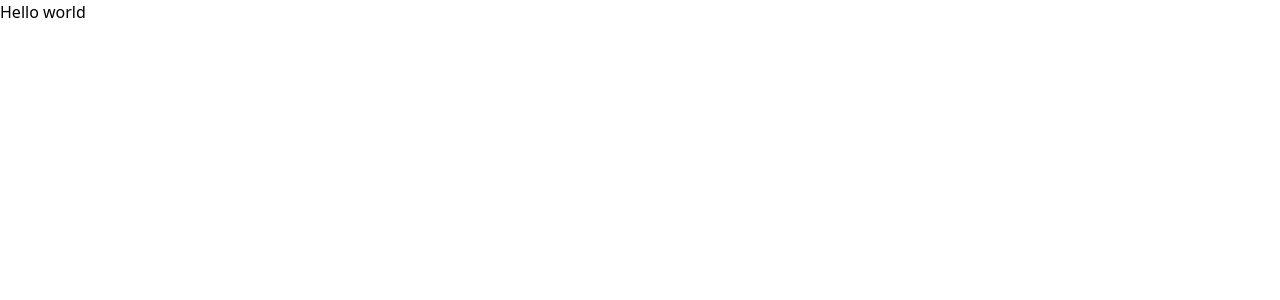
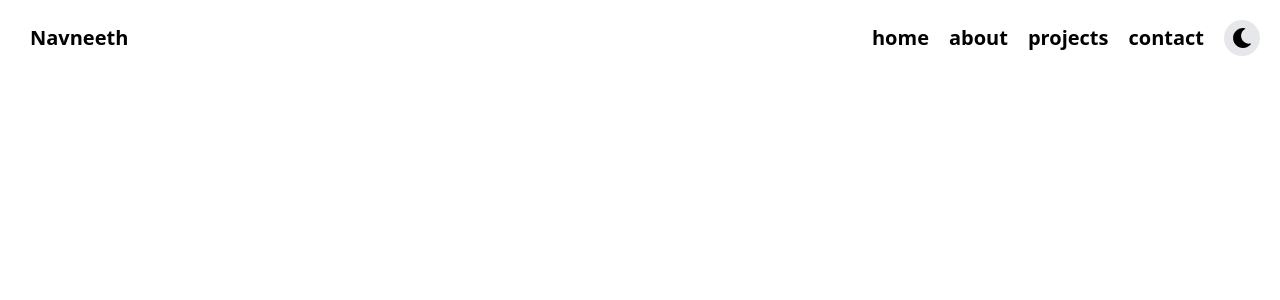
Before and after one commit to HyprerNova/Fort, a Next.js app: page / in a window 1280 px wide. Shown: the top 300 px of the page. Built offline with nearby package versions, Linux system fonts and the light colour scheme.

Commit message:
NavBar completed

```diff
--- a/app/layout.js
+++ b/app/layout.js
@@ -1,28 +1,11 @@
-import { Geist, Geist_Mono } from "next/font/google";
 import "./globals.css";
-
-const geistSans = Geist({
-  variable: "--font-geist-sans",
-  subsets: ["latin"],
-});
-
-const geistMono = Geist_Mono({
-  variable: "--font-geist-mono",
-  subsets: ["latin"],
-});
-
-export const metadata = {
-  title: "Create Next App",
-  description: "Generated by create next app",
-};
+import { ThemeProvider } from "../components/ThemeContext";
 
 export default function RootLayout({ children }) {
   return (
     <html lang="en">
-      <body
-        className={`${geistSans.variable} ${geistMono.variable} antialiased`}
-      >
-        {children}
+      <body>
+        <ThemeProvider>{children}</ThemeProvider>
       </body>
     </html>
   );
--- a/app/page.js
+++ b/app/page.js
@@ -1,7 +1,9 @@
-import Image from "next/image";
+import Navbar from "@/components/NavBar";
 
 export default function Home() {
   return (
-    <div>Hello world</div>
+    <div>
+      <Navbar/>
+    </div>
   );
 }
--- /dev/null
+++ b/components/NavBar.jsx
@@ -0,0 +1,127 @@
+"use client";
+
+import { useState } from "react";
+import { useTheme } from "./ThemeContext";
+import { FaBars, FaTimes, FaMoon, FaSun } from "react-icons/fa";
+
+const Navbar = () => {
+  const [menuOpen, setMenuOpen] = useState(false);
+  const { darkMode, toggleDarkMode } = useTheme();
+
+  const handleToggleMenu = () => {
+    setMenuOpen(!menuOpen);
+  };
+
+  const scrollToSection = (id) => {
+    const element = document.getElementById(id);
+    if (element) {
+      element.scrollIntoView({ behavior: "smooth" });
+    }
+    setMenuOpen(false);
+  };
+
+  return (
+    <nav
+      className={`navbar sticky top-0 z-50 flex justify-between items-center px-5 py-2.5 mt-2.5 font-sans ${darkMode ? 'dark-mode' : 'light-mode'}`}
+    >
+      {/* Navbar Name */}
+      <div className="font-bold text-xl ml-2.5">Navneeth</div>
+
+      {/* Hamburger Menu Icon for Mobile */}
+      <div className="md:hidden text-xl cursor-pointer">
+        <button
+          onClick={handleToggleMenu}
+          aria-label="Toggle Menu"
+          className={`${darkMode ? 'text-white' : 'text-black'}`}
+        >
+          {menuOpen ? <FaTimes size={24} /> : <FaBars size={24} />}
+        </button>
+      </div>
+
+      {/* Menu and Toggle Dropdown for Mobile */}
+      <div
+        className={`md:hidden absolute top-12 right-5 w-48 bg-white dark:bg-black shadow-md rounded-lg p-4 transition-all duration-300 ${
+          menuOpen ? 'block' : 'hidden'
+        }`}
+      >
+        <ul className="flex flex-col list-none gap-3">
+          {["home", "about", "projects", "contact"].map((section) => (
+            <li key={section} className="relative">
+              <button
+                onClick={() => scrollToSection(section)}
+                className={`font-bold text-xl ${darkMode ? 'text-white' : 'text-black'} hover:text-inherit transition-colors duration-300 w-full text-left`}
+                aria-label={`Go to ${section}`}
+              >
+                {section}
+              </button>
+              <span
+                className={`block h-0.75 w-0 bg-transparent absolute bottom-[-5px] left-0 transition-all duration-500 ${
+                  darkMode ? 'hover:bg-white' : 'hover:bg-black'
+                }`}
+                style={{ width: '0' }}
+              >
+                &nbsp;
+              </span>
+              <style jsx>{`
+                li:hover span {
+                  width: 100%;
+                }
+              `}</style>
+            </li>
+          ))}
+        </ul>
+        {/* Dark Mode Toggle */}
+        <button
+          onClick={toggleDarkMode}
+          className={`mt-3 flex items-center justify-center p-2 rounded-full w-full ${
+            darkMode ? 'bg-gray-700 text-white' : 'bg-gray-200 text-black'
+          } hover:${darkMode ? 'bg-gray-600' : 'bg-gray-300'} transition-colors duration-200`}
+          aria-label="Toggle Dark Mode"
+        >
+          {darkMode ? <FaSun size={20} /> : <FaMoon size={20} />}
+        </button>
+      </div>
+
+      {/* Desktop Menu and Toggle */}
+      <div className="hidden md:flex md:items-center">
+        <ul className="flex items-center list-none gap-5">
+          {["home", "about", "projects", "contact"].map((section) => (
+            <li key={section} className="relative">
+              <button
+                onClick={() => scrollToSection(section)}
+                className={`font-bold text-xl ${darkMode ? 'text-white' : 'text-black'} hover:text-inherit transition-colors duration-300`}
+                aria-label={`Go to ${section}`}
+              >
+                {section}
+              </button>
+              <span
+                className={`block h-0.75 w-0 bg-transparent absolute bottom-[-5px] left-0 transition-all duration-500 ${
+                  darkMode ? 'hover:bg-white' : 'hover:bg-black'
+                }`}
+                style={{ width: '0' }}
+              >
+                &nbsp;
+              </span>
+              <style jsx>{`
+                li:hover span {
+                  width: 100%;
+                }
+              `}</style>
+            </li>
+          ))}
+        </ul>
+        <button
+          onClick={toggleDarkMode}
+          className={`ml-5 flex items-center justify-center p-2 rounded-full ${
+            darkMode ? 'bg-gray-700 text-white' : 'bg-gray-200 text-black'
+          } hover:${darkMode ? 'bg-gray-600' : 'bg-gray-300'} transition-colors duration-200`}
+          aria-label="Toggle Dark Mode"
+        >
+          {darkMode ? <FaSun size={20} /> : <FaMoon size={20} />}
+        </button>
+      </div>
+    </nav>
+  );
+};
+
+export default Navbar;
--- /dev/null
+++ b/components/ThemeContext.js
@@ -0,0 +1,43 @@
+"use client";
+
+import { createContext, useContext, useState, useEffect } from "react";
+
+const ThemeContext = createContext();
+
+export function ThemeProvider({ children }) {
+  const [darkMode, setDarkMode] = useState(false);
+
+  useEffect(() => {
+    // Check for saved theme preference or system preference
+    const savedTheme = localStorage.getItem("theme");
+    const prefersDark = window.matchMedia("(prefers-color-scheme: dark)").matches;
+    if (savedTheme) {
+      setDarkMode(savedTheme === "dark");
+    } else if (prefersDark) {
+      setDarkMode(true);
+    }
+  }, []);
+
+  useEffect(() => {
+    // Update HTML class and save preference
+    if (darkMode) {
+      document.documentElement.classList.add("dark");
+      localStorage.setItem("theme", "dark");
+    } else {
+      document.documentElement.classList.remove("dark");
+      localStorage.setItem("theme", "light");
+    }
+  }, [darkMode]);
+
+  const toggleDarkMode = () => {
+    setDarkMode(!darkMode);
+  };
+
+  return (
+    <ThemeContext.Provider value={{ darkMode, toggleDarkMode }}>
+      {children}
+    </ThemeContext.Provider>
+  );
+}
+
+export const useTheme = () => useContext(ThemeContext);
```
Also changed, not shown: package.json (+4 -3 lines), sections/About.jsx (added), sections/Contact.jsx (added), sections/Project.jsx (added), sections/home.jsx (added), 1 other file (tests, documents, lock files or other folders).
